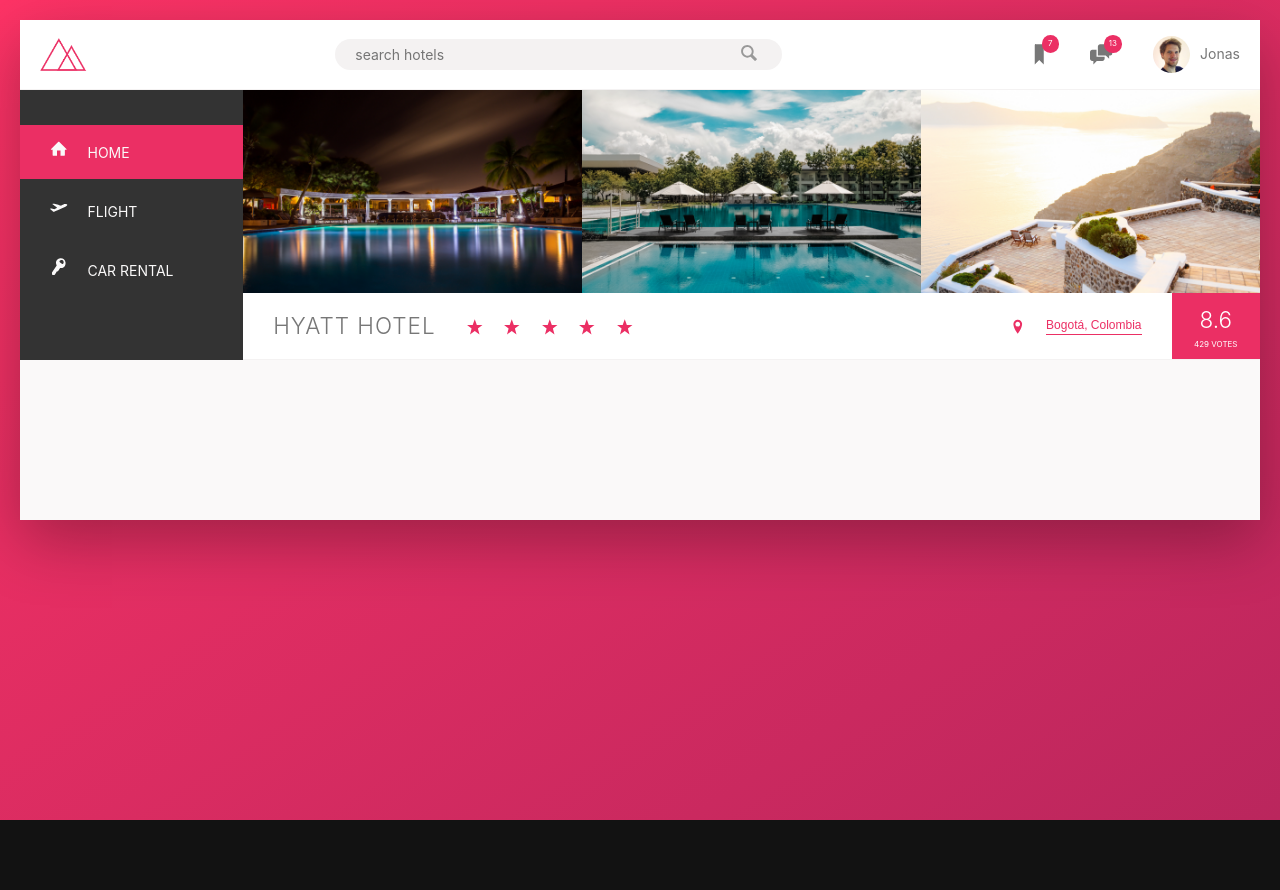
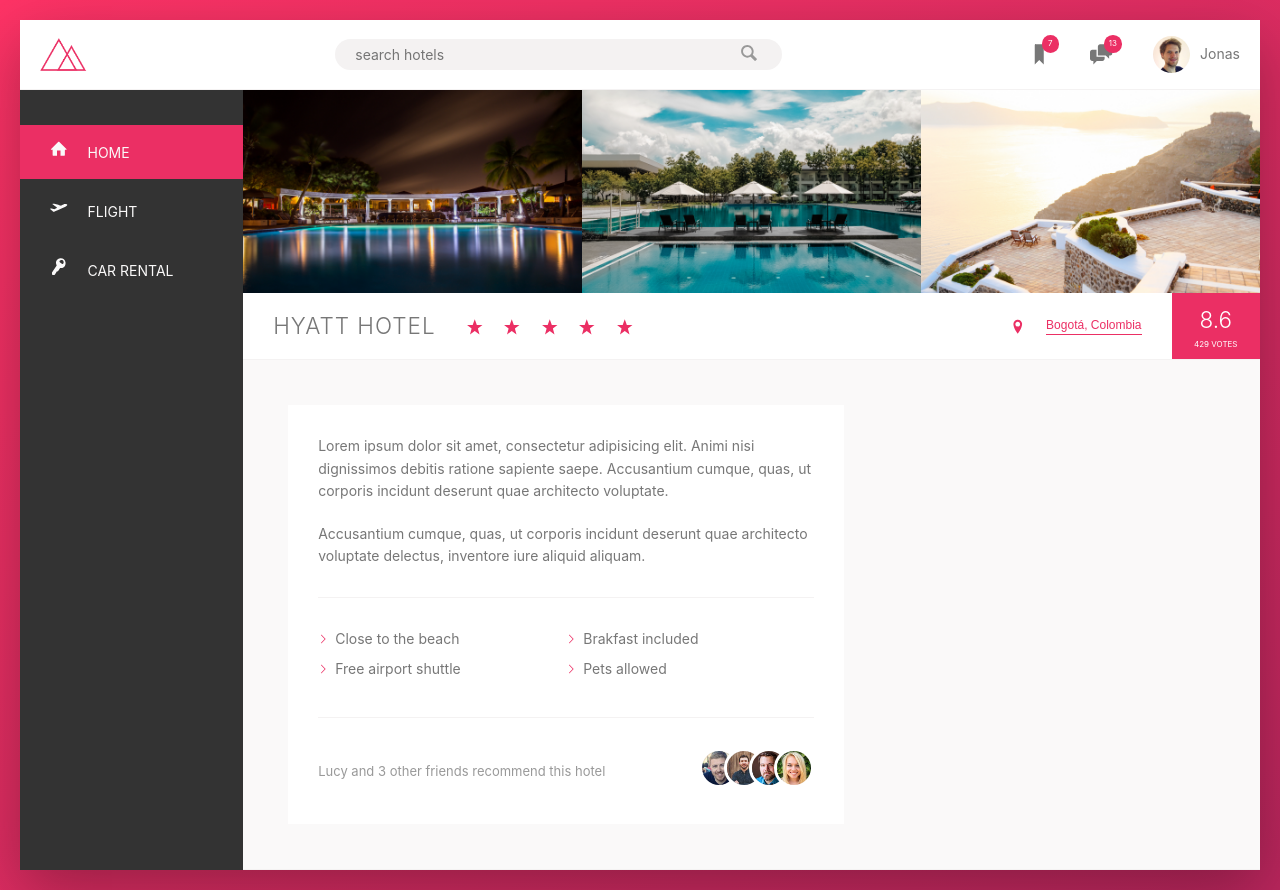
Before and after one commit to anthony12031/HotelReview, a Next.js app: page / in a window 1280 px wide. Before the commit the page ends 820 px from the top, so only its background shows below. Built offline with nearby package versions, Linux system fonts and the light colour scheme.

Commit message:
Description section

```diff
--- a/components/Header.tsx
+++ b/components/Header.tsx
@@ -35,7 +35,7 @@
 const StyledHeader = styled(Header)`
     height: 7rem;
     background-color: #fff;
-    border-bottom: 1px solid var(--color-grey-light-2);
+    border-bottom: var(--line);
     display: flex;
     justify-content: space-between;
     align-items: center;
--- /dev/null
+++ b/components/HotelDetail.tsx
@@ -0,0 +1,121 @@
+import styled from 'styled-components'
+
+type props = {
+    className?: string
+}
+
+function HotelDetail({className}: props) {
+    return (
+        <div className={className}>
+            <div className="detail">
+                <div className="description">
+                    <p className="paragraph">
+                        Lorem ipsum dolor sit amet, consectetur adipisicing elit. Animi nisi dignissimos debitis ratione sapiente saepe. Accusantium cumque, quas, ut corporis incidunt deserunt quae architecto voluptate.
+                    </p>
+                    <p className="paragraph">
+                        Accusantium cumque, quas, ut corporis incidunt deserunt quae architecto voluptate delectus, inventore iure aliquid aliquam.
+                    </p>
+                    <ul className="list">
+                        <li className="list__item">Close to the beach</li>
+                        <li className="list__item">Brakfast included</li>
+                        <li className="list__item">Free airport shuttle</li>
+                        <li className="list__item">Pets allowed</li>
+                    </ul>
+                    <div className="recommend">
+                        <p className="recommend__count">
+                            Lucy and 3 other friends recommend this hotel
+                        </p>
+                        <p className="recommend__friends">
+                            <img src="img/user-3.jpg " alt="Friend 3" className="recommend__photo" />
+                            <img src="img/user-4.jpg " alt="Friend 4" className="recommend__photo" />
+                            <img src="img/user-5.jpg " alt="Friend 5" className="recommend__photo" />
+                            <img src="img/user-6.jpg " alt="Friend 6" className="recommend__photo" />
+                        </p>
+                    </div>
+                </div>
+                <div className="user-reviews">
+
+                </div>
+            </div>
+        </div>
+    )
+}
+
+const StyledHotelDetail = styled(HotelDetail)`
+    .detail {
+        display: flex;
+        padding: 4.5rem;
+        background-color: var(--color-grey-light-1);
+        border-bottom: var(--line);
+    }
+
+    .description {
+        flex: 0 0 60%;
+        margin-right: 4.5rem;
+        background-color: #fff;
+        box-shadow: var(--shado-light);
+        padding: 3rem;
+        font-size: 1.4rem;
+
+        .paragraph:not(:last-child) {
+            margin-bottom: 2rem;;
+        }
+    }
+
+    .recommend {
+        font-size: 1.3rem;
+        color: var(--color-grey-dark-3);
+        display: flex;
+        align-items: center;
+        &__photo{
+            height: 4rem;
+            width: 4rem;
+            border-radius: 50%;
+            border: 3px solid #fff;
+            &:not(:last-child){
+                margin-right: -1.5rem;
+            }
+        }
+        &__count{
+            margin-right: auto;
+        }
+        &__friends{
+
+        }
+    }
+
+    .user-review {
+        flex: 1;
+    }
+
+    .list {
+        list-style: none;
+        margin: 3rem 0;
+        padding: 3rem 0;
+        border-top: var(--line);
+        border-bottom: var(--line);
+        display: flex;
+        flex-wrap: wrap;
+
+        &__item{
+            flex: 0 0 50%;
+            margin-bottom: .7rem;
+        }
+        &__item:before{
+            content: "";
+            display: inline-block;
+            height: 1rem;
+            width: 1rem;
+            margin-right: .7rem;
+            /* background-image: url(../img/chevron-thin-right.svg);
+            background-size: cover; */
+            background-color: var(--color-primary);
+            mask-image: url(../img/chevron-thin-right.svg);
+            mask-size: cover;
+        }
+
+    }
+
+`;
+
+export default StyledHotelDetail;
--- a/components/HotelOverview.tsx
+++ b/components/HotelOverview.tsx
@@ -37,7 +37,7 @@
     .overview{
         display: flex;
         align-items: center;
-        border-bottom: 1px solid var(--color-grey-light-2);
+        border-bottom: var(--line);
         &__heading{
             font-size:2.25rem;
             font-weight: 300;
--- a/pages/_app.tsx
+++ b/pages/_app.tsx
@@ -22,6 +22,8 @@
     --color-grey-dark-3: #999;
 
     --shadow-dark: 0 2rem 6rem rgba(0,0,0,.3);
+    --shadow-light: 0 2rem 5rem rgba(0,0,0,.06);
+    --line: 1px solid var(--color-grey-light-2);
 
     font-size: 62.5%;
     font-family: 'Open Sans', sans-serif;
--- a/pages/index.tsx
+++ b/pages/index.tsx
@@ -5,6 +5,7 @@
 import { useEffect, useState } from 'react';
 import Gallery from '../components/Gallery';
 import HotelOverview from '../components/HotelOverview';
+import HotelDetail from '../components/HotelDetail';
 
 function HomePage({hotels = []}: any) {
   const { theme, setTheme } = useTheme();
@@ -27,6 +28,7 @@
     <>
       <Gallery />
       <HotelOverview />
+      <HotelDetail />
     </>
   )
 }
```
